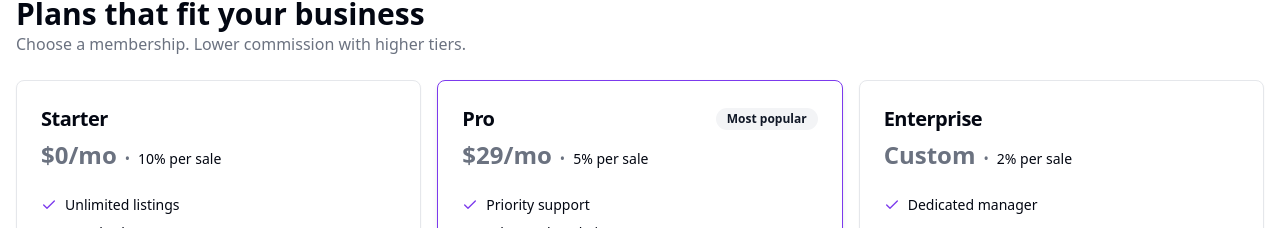
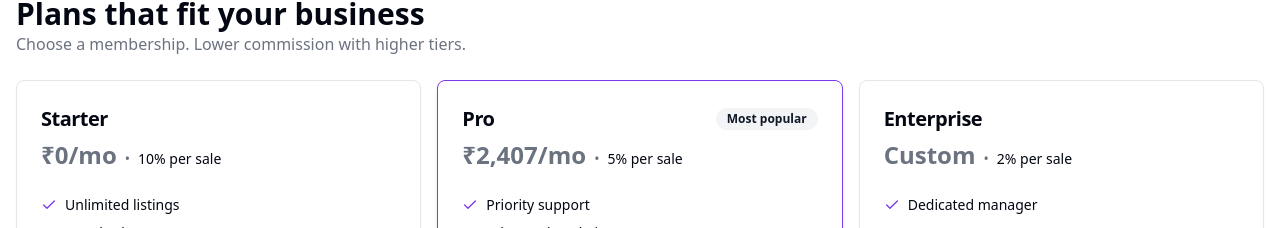
Before and after one commit to NARTUO1/test1, a React (Vite) app: page /become-seller in a window 1280 px wide. Shown: the part 1371-1599 px from the top of the page. Built offline with nearby package versions, Linux system fonts and the light colour scheme.

Commit message:
Display INR pricing using currency utils on BecomeSeller subscription plans
cgen-987642fdeca74665a5b90a78c1e3c8c0

```diff
--- a/client/components/BecomeSeller.tsx
+++ b/client/components/BecomeSeller.tsx
@@ -4,6 +4,7 @@ import { Button } from "@/components/ui/button";
 import { Card, CardContent, CardDescription, CardHeader, CardTitle } from "@/components/ui/card";
 import { Accordion, AccordionContent, AccordionItem, AccordionTrigger } from "@/components/ui/accordion";
 import { Badge } from "@/components/ui/badge";
+import { formatPrice, usdToInr } from "@/lib/currency";
 
 function HeroSection() {
   return (
@@ -141,10 +142,18 @@ function FeaturesSection() {
 }
 
 function SubscriptionSection() {
-  const plans = [
+  const plans: Array<{
+    name: string;
+    priceInr?: number;
+    priceLabel?: string;
+    commission: string;
+    popular: boolean;
+    features: string[];
+    planParam: string;
+  }> = [
     {
       name: "Starter",
-      price: "$0/mo",
+      priceInr: 0,
       commission: "10% per sale",
       popular: false,
       features: [
@@ -157,7 +166,7 @@ function SubscriptionSection() {
     },
     {
       name: "Pro",
-      price: "$29/mo",
+      priceInr: usdToInr(29),
       commission: "5% per sale",
       popular: true,
       features: [
@@ -170,7 +179,7 @@ function SubscriptionSection() {
     },
     {
       name: "Enterprise",
-      price: "Custom",
+      priceLabel: "Custom",
       commission: "2% per sale",
       popular: false,
       features: [
@@ -199,7 +208,9 @@ function SubscriptionSection() {
                 {p.popular ? <Badge variant="secondary">Most popular</Badge> : null}
               </div>
               <CardDescription>
-                <span className="text-2xl font-semibold">{p.price}</span>
+                <span className="text-2xl font-semibold">
+                  {p.priceLabel ? p.priceLabel : `${formatPrice(p.priceInr ?? 0)}/mo`}
+                </span>
                 <span className="mx-2">•</span>
                 <span className="font-medium text-foreground">{p.commission}</span>
               </CardDescription>
```
